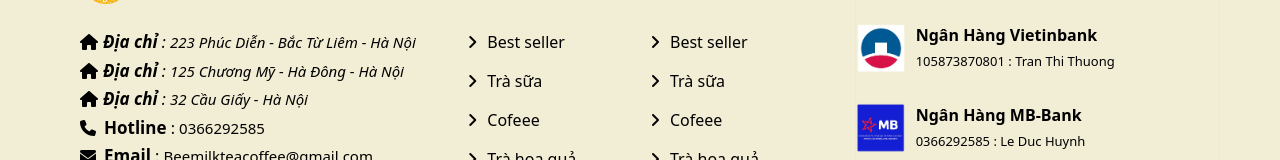
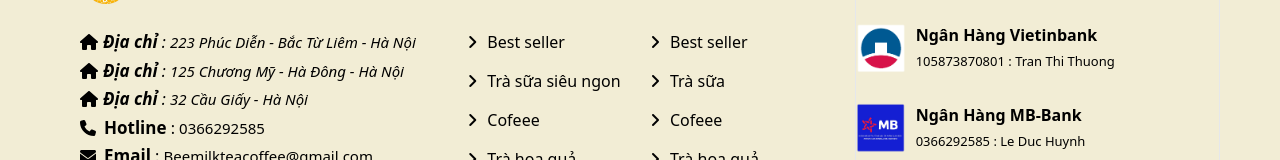
Before and after one commit to Tiepdontcare7/BeeCoffee, a React (Vite) app in the folder client/: page / in a window 1280 px wide. Shown: the part 122-282 px from the top of the page. Built offline with nearby package versions, Linux system fonts and the light colour scheme.

Commit message:
update base

```diff
--- a/client/src/components/Footer.tsx
+++ b/client/src/components/Footer.tsx
@@ -97,7 +97,7 @@ const Footer = () => {
                 <div className='pt-[15px] hover:text-yellow-600'>
                   <a href="" className=''>   {/* link den san pham  */}
                     <i className="fa-solid fa-angle-right"></i>
-                    <span className='text-[16px] ml-[10px]'>Trà sữa</span>
+                    <span className='text-[16px] ml-[10px]'>Trà sữa siêu ngon</span>
 
                   </a>
                 </div>
```
